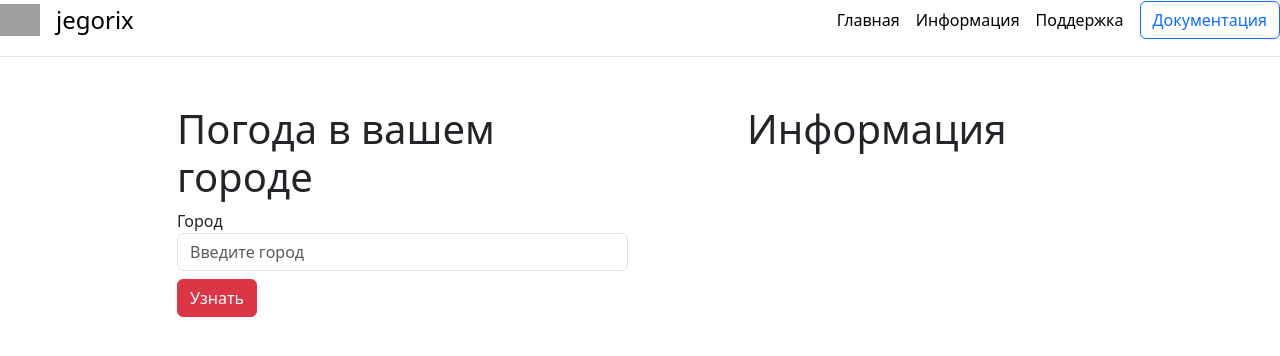
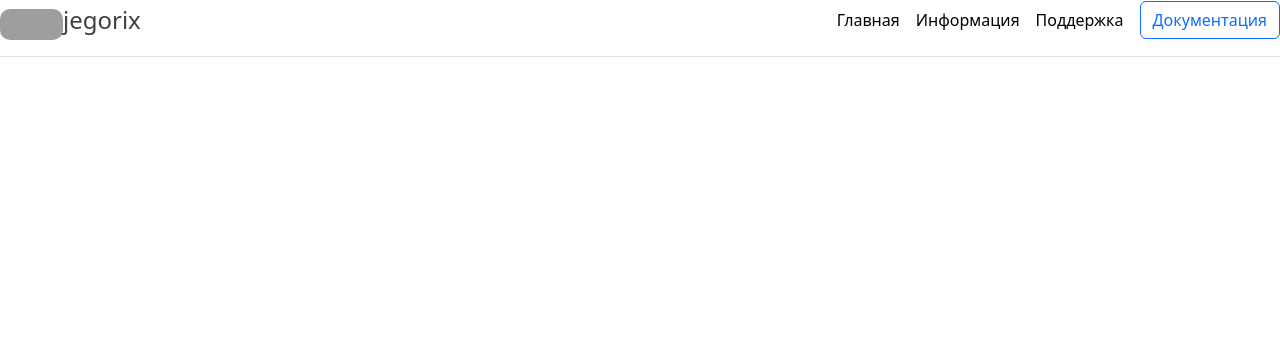
Before and after one commit to jegorix/WeatherApp, a Django app: template weatherapp/templates/base.html in a window 1280 px wide. Shown: the top 356 px of the page. Run offline with Django 5.2, Linux system fonts and the light colour scheme; the template is opened without the code that fills it: values that come from a table or form of the project are taken from there, others are empty; grey boxes are pictures that could not be loaded.

Commit message:
improve base.html

```diff
--- a/weatherapp/templates/base.html
+++ b/weatherapp/templates/base.html
@@ -7,71 +7,37 @@
 </head>
 <body>
 
+
+
+
+
+
+
+
+<div class="d-flex flex-column flex-md-row align-items-center pb-3 mb-4 border-bottom">
+      <a href="/" class="d-flex align-items-center link-body-emphasis text-decoration-none">
+         <img src="https://i.pinimg.com/736x/09/ed/8a/09ed8aaeca04c9847f5854563bef84db.jpg" alt="" width="63" height="31" class="mt-2" style="border-radius: 10px;">
+          <span class="fs-4">jegorix</span>
+      </a>
+
+      <nav class="d-inline-flex mt-2 mt-md-0 ms-md-auto">
+        <a class="me-3 py-2 link-body-emphasis text-decoration-none" href="{% url 'index' %}">Главная</a>
+        <a class="me-3 py-2 link-body-emphasis text-decoration-none" href="{% url 'info' %}">Информация</a>
+        <a class="me-3 py-2 link-body-emphasis text-decoration-none" href="{% url 'support' %}">Поддержка</a>
+      </nav>
+    <a class = "btn btn-outline-primary" href="{% url 'doc' %}">Документация</a>
+    </div>
+
+
 {% block content %}
+
+
+  <!--PAGE CONTENT-->
 
 
 {% endblock %}
 
 
 
-<div class="d-flex flex-column flex-md-row align-items-center pb-3 mb-4 border-bottom">
-      <a href="/" class="d-flex align-items-center link-body-emphasis text-decoration-none">
-          <img src="https://media.istockphoto.com/id/1231977380/vector/bended-line-letter-logotype-j.jpg?s=612x612&w=0&k=20&c=O2aMEWs3MTqUJx87MJK1rkPx50nK-vwu9tuQ7GGXwDA=" alt="" width="40" height="32" class="me-3" >
-          <span class="fs-4">jegorix</span>
-      </a>
-
-      <nav class="d-inline-flex mt-2 mt-md-0 ms-md-auto">
-        <a class="me-3 py-2 link-body-emphasis text-decoration-none" href="#">Главная</a>
-        <a class="me-3 py-2 link-body-emphasis text-decoration-none" href="{% url 'info' %}">Информация</a>
-        <a class="me-3 py-2 link-body-emphasis text-decoration-none" href="#">Поддержка</a>
-      </nav>
-    <a class = "btn btn-outline-primary" href="#">Документация</a>
-    </div>
-
-
-
-<div class = "container mt-5">
-
-    <div class="row">
-        <div class="col-5 offset-1">
-            <h1>Погода в вашем городе</h1>
-
-            <form action="" method="post">
-                {% csrf_token %}
-                <label for="city">Город</label>
-                {{form.name}}
-<!--                <input type="text" id="city" class="form-control" name="city" placeholder="Введите город">-->
-                <input type="submit" name="send" value="Узнать" class="mt-2 btn btn-danger">
-            </form>
-
-        </div>
-
-        <div class="col-5 offset-1">
-            <h1>Информация</h1>
-
-            {% for info in all_info %}
-            <div class="alert alert-info">
-                <div class="row">
-                    <div class="col-9">
-                <b>Город</b> {{info.city}} <br>
-                <b>Температура</b> {{info.temp}} <sup><b>o</b></sup>C <br>
-                    </div>
-
-            <div class="col-2 offset-1">
-                <img src="http://openweathermap.org/img/w/{{info.icon}}.png" alt="картинка погоды" class="img-thumbnail">
-            </div>
-
-            </div>
-        </div>
-            {% endfor %}
-
-      </div>
-    </div>
-</div>
-
-
-
-
-
 </body>
 </html>
```
